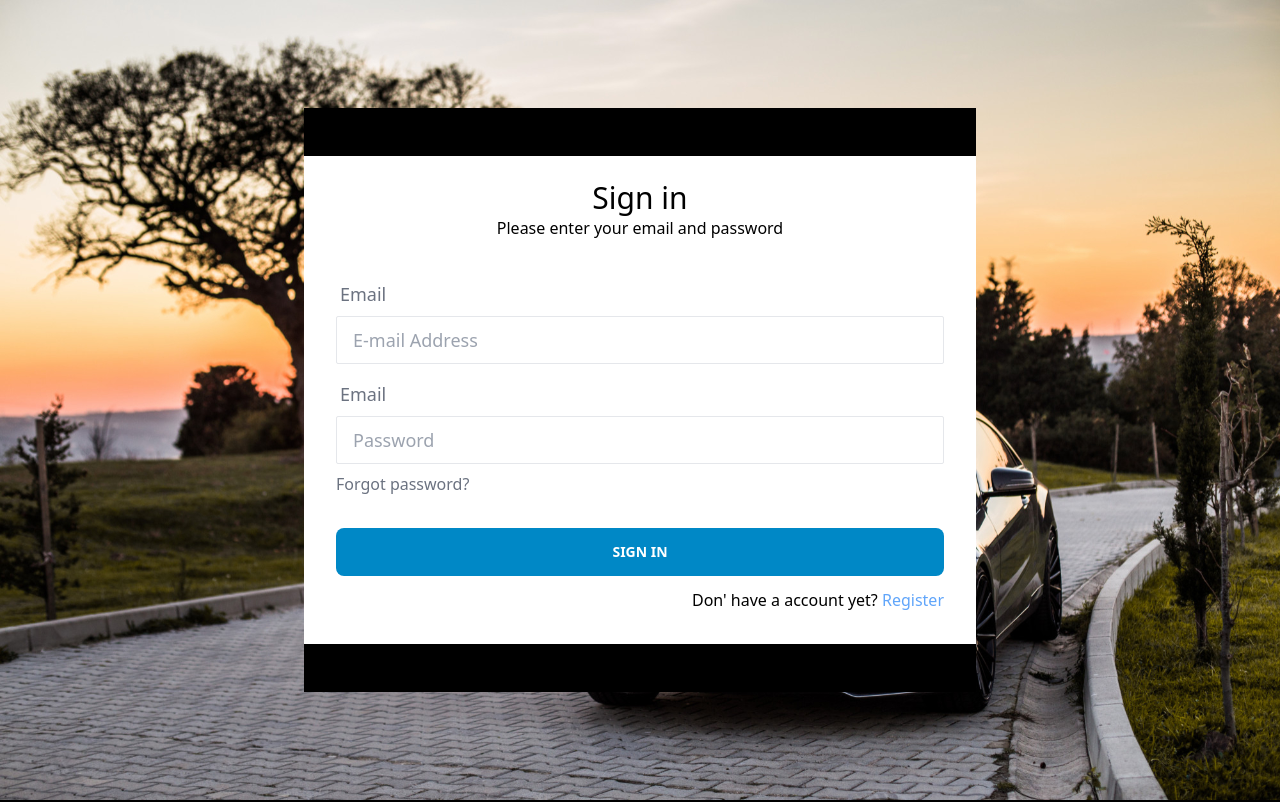
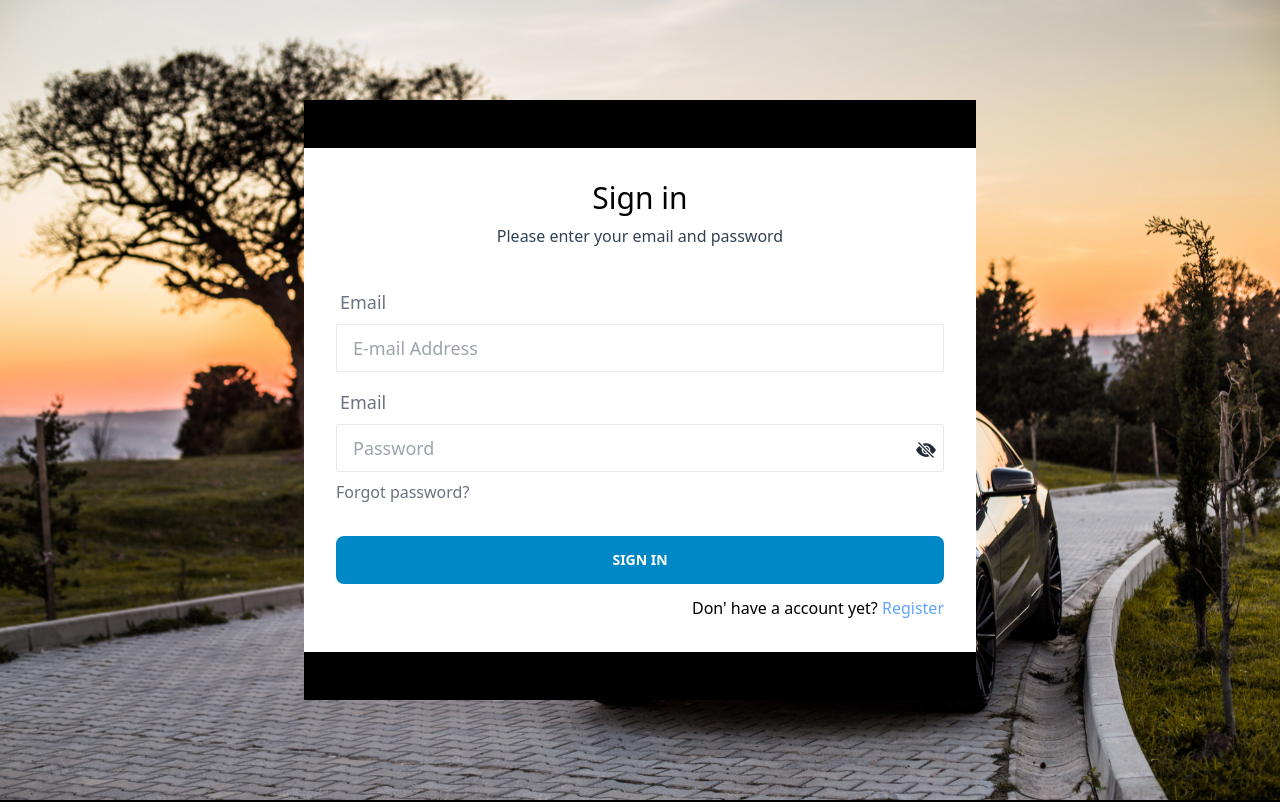
Before and after one commit to brcshakil1/assignment-10-drive-wave-client, a React (Vite) app: page /signIn in a window 1280 px wide. Shown: the top 802 px of the page. Built offline with nearby package versions, Linux system fonts and the light colour scheme.

Commit message:
signin section's design completed

```diff
--- a/src/pages/SignIn/SignIn.jsx
+++ b/src/pages/SignIn/SignIn.jsx
@@ -1,6 +1,15 @@
 import { Link } from "react-router-dom";
 import signInBg from "../../assets/bg/signIn-out-bg-desktop-2.jpg";
+import { BsEyeFill, BsEyeSlashFill } from "react-icons/bs";
+import { useState } from "react";
+
 const SignIn = () => {
+  const [isClose, setIsClose] = useState(true);
+
+  const handleClose = () => {
+    setIsClose(!isClose);
+  };
+  console.log(isClose);
   return (
     <div
       className="min-h-screen bg-cover bg-no-repeat bg-center bg-fixed"
@@ -11,8 +20,8 @@ const SignIn = () => {
       <div className="min-h-screen grid place-items-center">
         <div className="md:max-w-2xl w-full h-screen md:h-auto mx-auto bg-white ">
           <div className="h-12 bg-black"></div>
-          <h2 className="text-3xl text-black text-center pt-6">Sign in</h2>
-          <p className="text-center text-black">
+          <h2 className="text-3xl text-black text-center pt-8">Sign in</h2>
+          <p className="text-center text-slate-700 pt-2">
             Please enter your email and password
           </p>
           <div className="">
@@ -37,13 +46,26 @@ const SignIn = () => {
                     Email
                   </span>
                 </label>
-                <input
-                  type="password"
-                  placeholder="Password"
-                  className="input input-bordered bg-transparent border-gray-200 focus:shadow-sm  focus:shadow-sky-200 focus:border-sky-300 rounded-sm md:text-lg text-base text-gray-400"
-                  name="password"
-                  required
-                />
+                <div className="relative">
+                  <input
+                    type={`${isClose ? "password" : "text"}`}
+                    placeholder="Password"
+                    className="input w-full input-bordered bg-transparent border-gray-200 focus:shadow-sm  focus:shadow-sky-200 focus:border-sky-300 rounded-sm md:text-lg text-base text-gray-400"
+                    name="password"
+                    required
+                  />
+                  <div
+                    onClick={handleClose}
+                    className="absolute right-2 top-4 cursor-pointer"
+                  >
+                    <BsEyeFill
+                      className={`text-xl ${isClose ? "hidden" : "block"}`}
+                    />
+                    <BsEyeSlashFill
+                      className={`text-xl ${isClose ? "block" : "hidden"}`}
+                    />
+                  </div>
+                </div>
                 <label className="pt-2">
                   <a
                     href="#"
```
